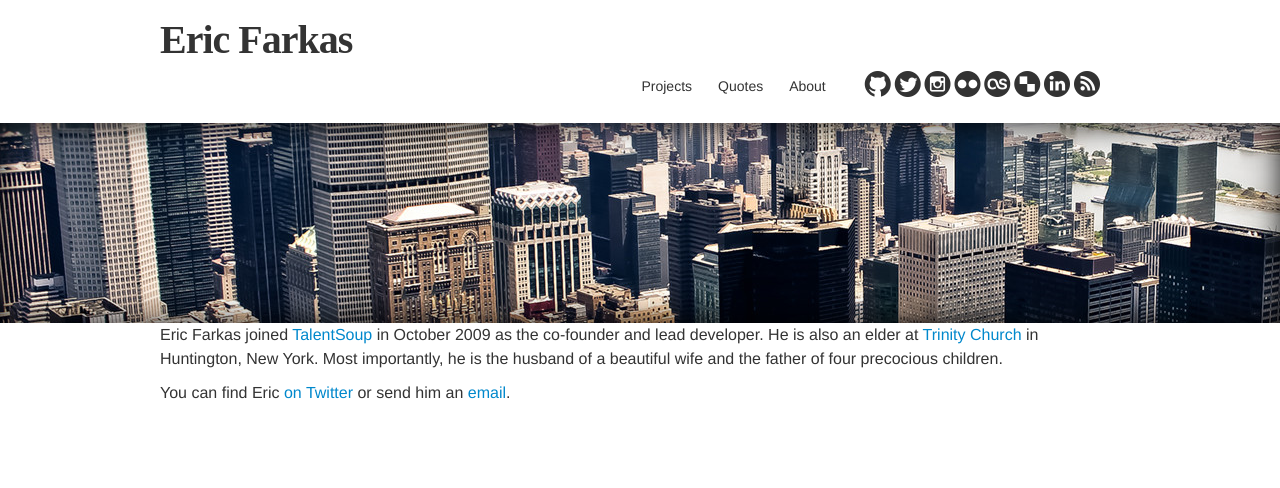
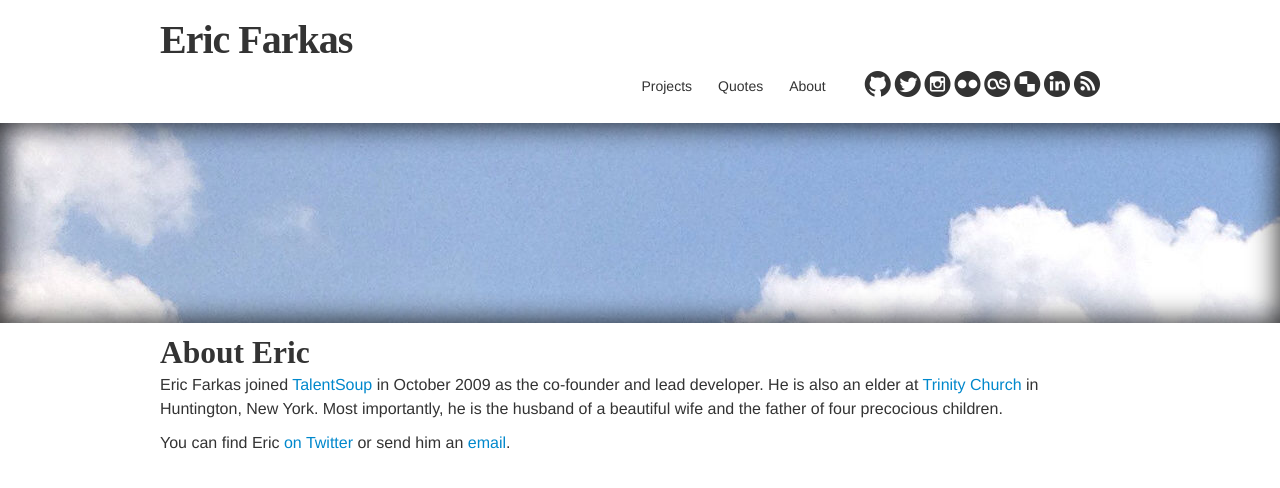
Before and after one commit to speric/speric.github.com, a Jekyll site: the page built from about.html, in a window 1280 px wide. Shown: the top 488 px of the page. Built offline with Jekyll 4.4.1, drawn with Linux system fonts in a browser that asks for light colours; some web fonts are replaced; Markdown is read by kramdown in place of the engine named in the settings.

Commit message:
Spacing.

```diff
--- a/about.html
+++ b/about.html
@@ -1,8 +1,11 @@
 ---
 layout: layout
 title: "About Eric"
-header_img: "nyc.jpg"
+header_img: "about.jpg"
+
 ---
+<h2>About Eric</h2>
+
 <p>Eric Farkas joined <a href="https://talentsoup.com">TalentSoup</a> in October 2009 as the co-founder and lead developer. He is also an elder at <a href="http://trinitychurchlongisland.com">Trinity Church</a> in Huntington, New York.  Most importantly, he is the husband of a beautiful wife and the father of four precocious children.</p>
 
 <p>You can find Eric <a href="http://twitter.com/ericfarkas">on Twitter</a> or send him an <a href="mailto:eric@prudentiadigital.com">email</a>.</p>
--- a/assets/css/style.css
+++ b/assets/css/style.css
@@ -47,3 +47,4 @@
   display: inline;
   font-size: 26px;
 }
+.content{padding-top: 10px;}
```
